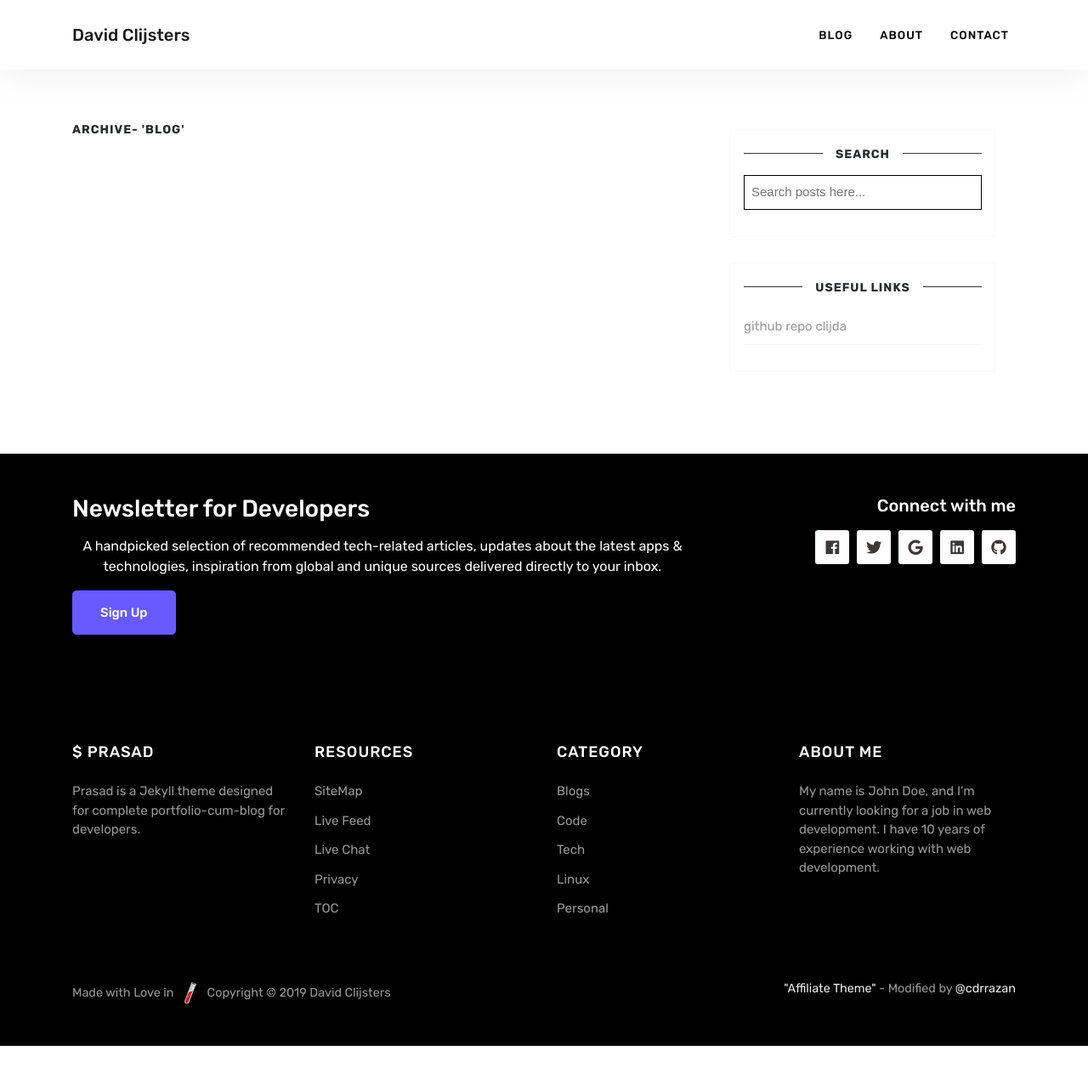
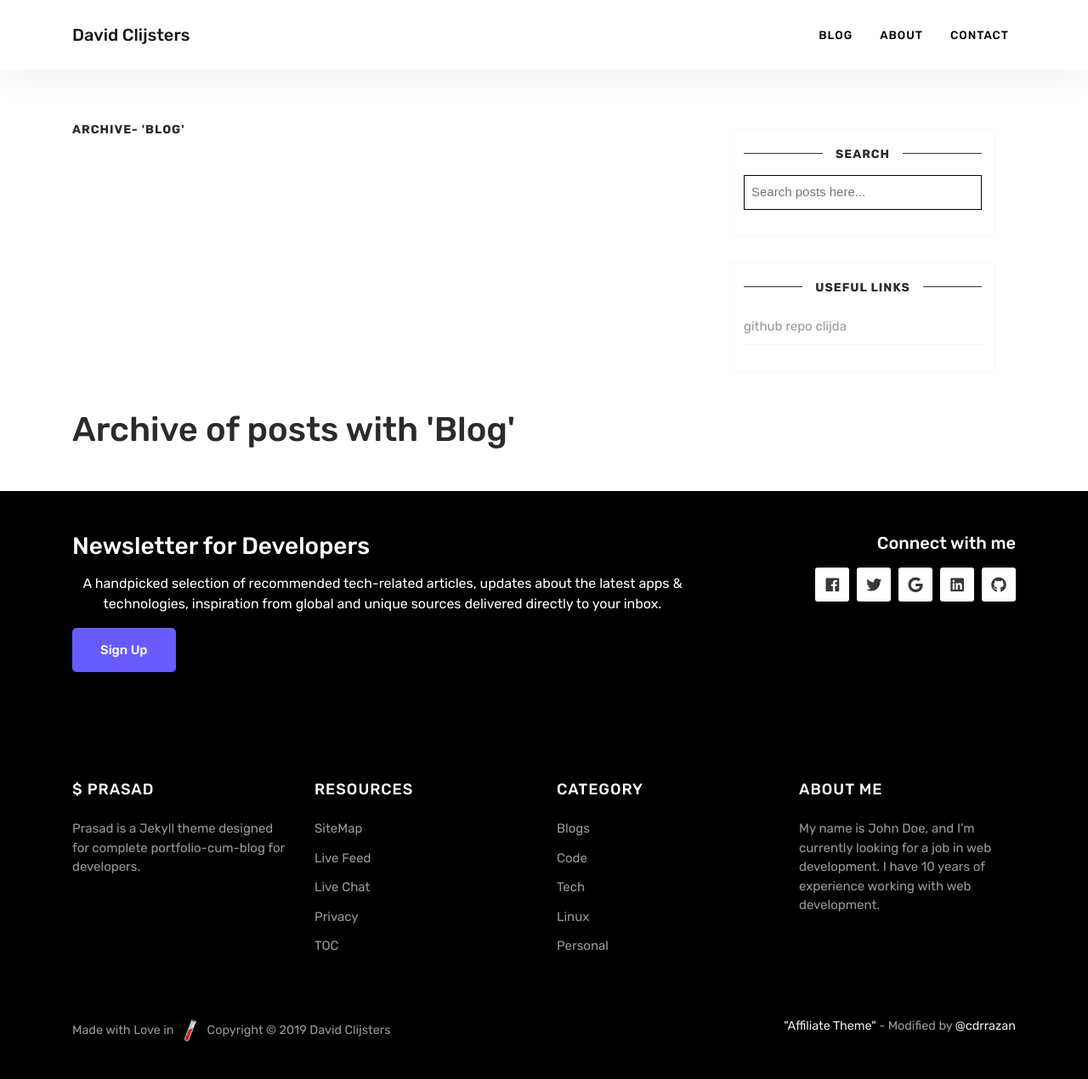
Before and after one commit to clijda/clijda.github.io, a Jekyll site: the page built from blog.html, in a window 1280 px wide and 1275 px high. Shown: the top 1270 px of the window at 85% size. Built offline with Jekyll 4.4.1, drawn with Linux system fonts in a browser that asks for light colours; nearby versions of some CDN libraries.

Commit message:
Update archive.html

```diff
--- a/_layouts/archive.html
+++ b/_layouts/archive.html
@@ -23,3 +23,12 @@
     <!-- End Sidebar -->
 
 </section>
+<h1>Archive of posts with {{ page.type }} '{{ page.title }}'</h1>
+<ul class="posts">
+  {% for post in page.posts %}
+    <li>
+      <span class="post-date">{{ post.date | date: "%b %-d, %Y" }}</span>
+      <a class="post-link" href="{{ post.url | prepend: site.baseurl }}">{{ post.title }}</a>
+    </li>
+  {% endfor %}
+</ul>
```
